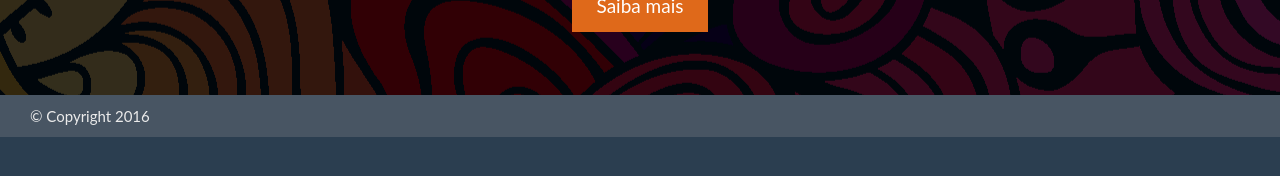
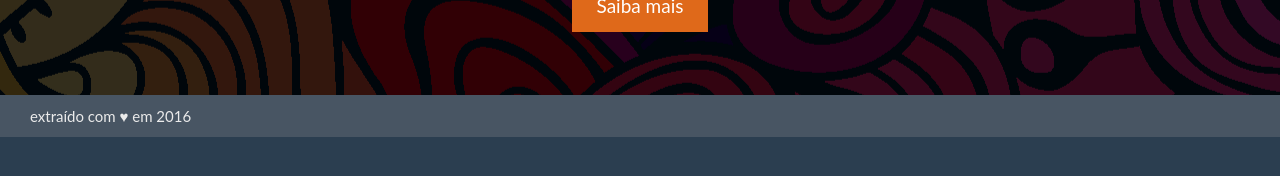
Before and after one commit to cafe-do/cafe-do.github.io, a Jekyll site: the page built from index.html, in a window 1280 px wide. Shown: the part 343-519 px from the top of the page. Built offline with Jekyll 4.4.1, drawn with Linux system fonts in a browser that asks for light colours.

Commit message:
Footer text updated to 'extraido com <3'.

```diff
--- a/_includes/footer.html
+++ b/_includes/footer.html
@@ -4,7 +4,7 @@
 		</div>
 		<div class="row">
 			<section id="copyright-footer" class="col-lg-12">
-				&copy; Copyright 2016
+				extraído com <span class="">&hearts;<span> em 2016
 			</section>
 		</div>
 	</div> <!-- /.container-fluid -->
```
